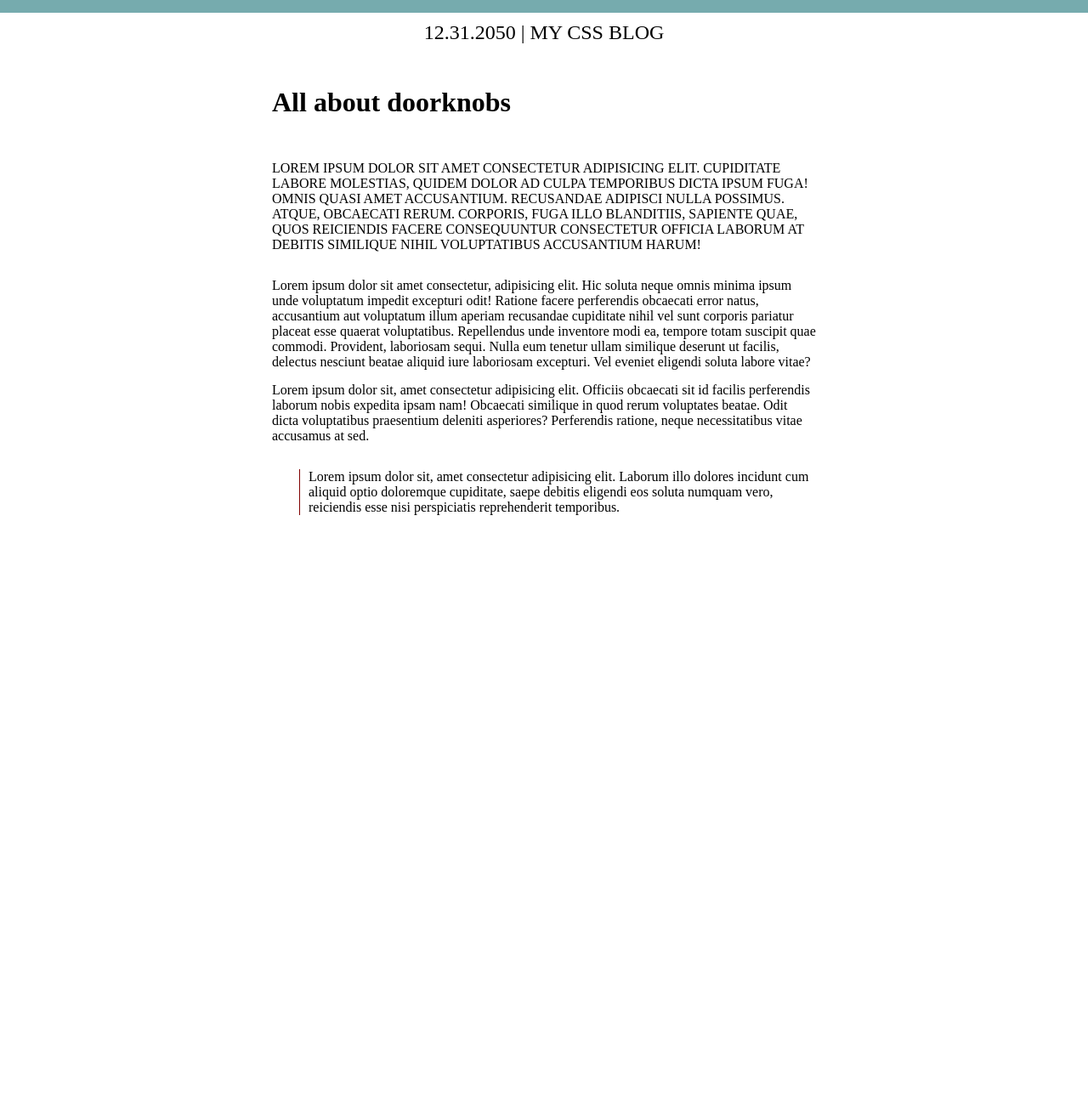
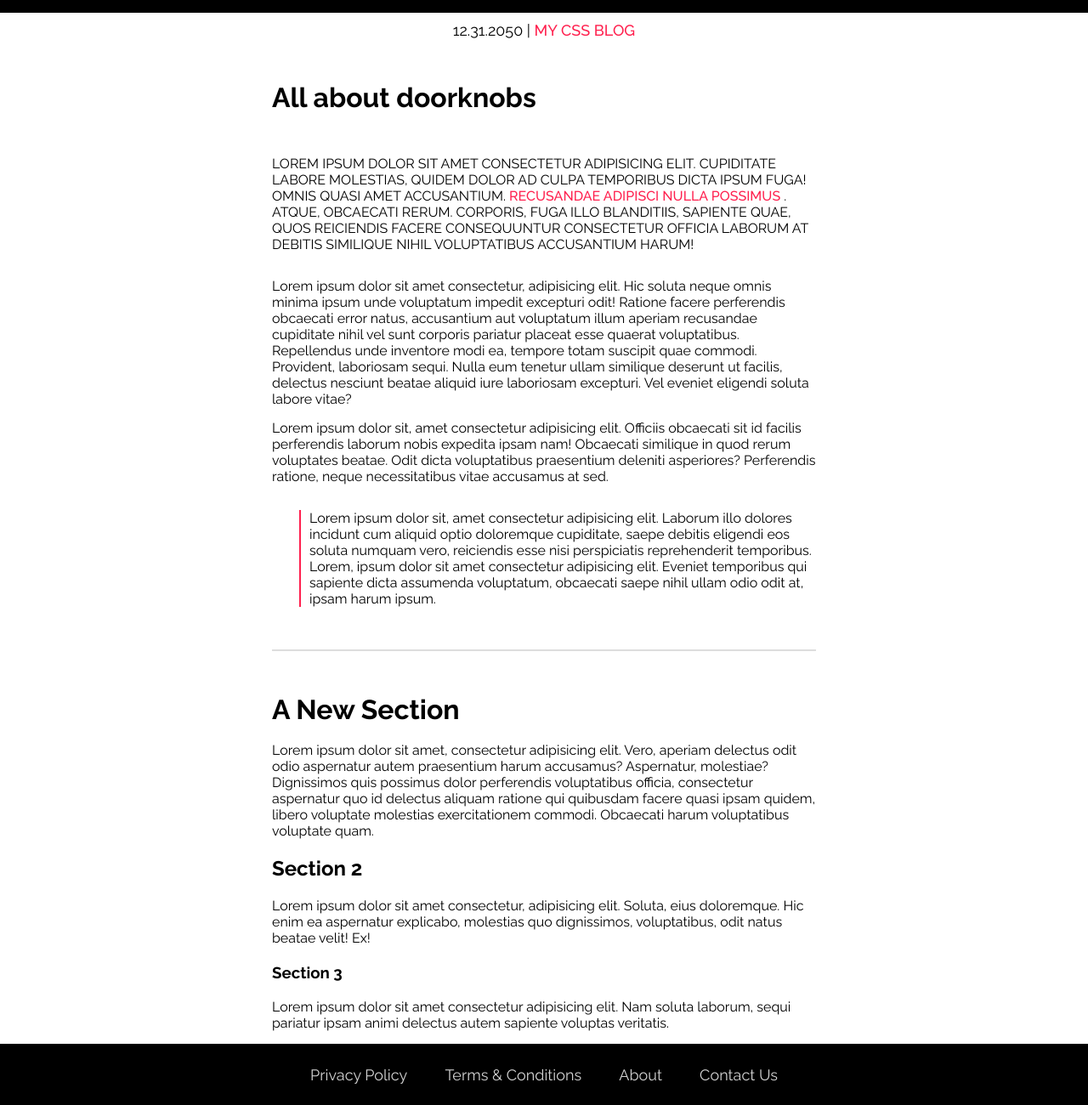
Before and after one commit to flushthemoney/TOP-Learning, a plain HTML site: page index.html in a window 1280 px wide. Shown: the part 785-2085 px from the top of the page at 85% size. Before the commit the page ends 1421 px from the top, so only its background shows below. Drawn offline with Linux system fonts and the light colour scheme.

Commit message:
Blog project completed
Signed-off-by: flushthemoney <skaviraj562@gmail.com>

```diff
--- a/index.html
+++ b/index.html
@@ -3,21 +3,32 @@
   <head>
     <meta charset="UTF-8" />
     <meta name="viewport" content="width=device-width, initial-scale=1.0" />
-    <title>Document</title>
+    <title>Doorknobs</title>
     <link rel="stylesheet" href="style.css" />
   </head>
   <body>
-    <header>Blog</header>
+    <header>
+      <div class="title">
+        <h1>Doorknobs</h1>
+        <p>
+          A cunning contraption of wrought iron, a sentinel of the oaken portal.
+          With but a twist of the hand, it grants passage to secrets held
+          within, or unveils treasures yet unseen. Though cold and unyielding,
+          it holds the key to both solace and surprise.
+        </p>
+      </div>
+    </header>
     <main>
       <h2 class="smallheader">12.31.2050 | <span>MY CSS BLOG</span></h2>
       <h1 id="introtitle">All about doorknobs</h1>
       <p id="introp">
         Lorem ipsum dolor sit amet consectetur adipisicing elit. Cupiditate
         labore molestias, quidem dolor ad culpa temporibus dicta ipsum fuga!
-        Omnis quasi amet accusantium. Recusandae adipisci nulla possimus. Atque,
-        obcaecati rerum. Corporis, fuga illo blanditiis, sapiente quae, quos
-        reiciendis facere consequuntur consectetur officia laborum at debitis
-        similique nihil voluptatibus accusantium harum!
+        Omnis quasi amet accusantium.
+        <span>Recusandae adipisci nulla possimus</span> . Atque, obcaecati
+        rerum. Corporis, fuga illo blanditiis, sapiente quae, quos reiciendis
+        facere consequuntur consectetur officia laborum at debitis similique
+        nihil voluptatibus accusantium harum!
       </p>
       <p class="generalcontent">
         Lorem ipsum dolor sit amet consectetur, adipisicing elit. Hic soluta
@@ -41,8 +52,43 @@
         Lorem ipsum dolor sit, amet consectetur adipisicing elit. Laborum illo
         dolores incidunt cum aliquid optio doloremque cupiditate, saepe debitis
         eligendi eos soluta numquam vero, reiciendis esse nisi perspiciatis
-        reprehenderit temporibus.
+        reprehenderit temporibus. Lorem, ipsum dolor sit amet consectetur
+        adipisicing elit. Eveniet temporibus qui sapiente dicta assumenda
+        voluptatum, obcaecati saepe nihil ullam odio odit at, ipsam harum ipsum.
+      </p>
+      <hr class="linebreaks" />
+      <h1>A New Section</h1>
+      <p class="generalcontent">
+        Lorem ipsum dolor sit amet, consectetur adipisicing elit. Vero, aperiam
+        delectus odit odio aspernatur autem praesentium harum accusamus?
+        Aspernatur, molestiae? Dignissimos quis possimus dolor perferendis
+        voluptatibus officia, consectetur aspernatur quo id delectus aliquam
+        ratione qui quibusdam facere quasi ipsam quidem, libero voluptate
+        molestias exercitationem commodi. Obcaecati harum voluptatibus voluptate
+        quam.
+      </p>
+      <h2>Section 2</h2>
+      <p class="generalcontent">
+        Lorem ipsum dolor sit amet consectetur, adipisicing elit. Soluta, eius
+        doloremque. Hic enim ea aspernatur explicabo, molestias quo dignissimos,
+        voluptatibus, odit natus beatae velit! Ex!
+      </p>
+      <h3>Section 3</h3>
+      <p class="generalcontent">
+        Lorem ipsum dolor sit amet consectetur adipisicing elit. Nam soluta
+        laborum, sequi pariatur ipsam animi delectus autem sapiente voluptas
+        veritatis.
       </p>
     </main>
+    <footer>
+      <nav>
+        <ul>
+          <li>Privacy Policy</li>
+          <li>Terms & Conditions</li>
+          <li>About</li>
+          <li>Contact Us</li>
+        </ul>
+      </nav>
+    </footer>
   </body>
 </html>
--- a/style.css
+++ b/style.css
@@ -1,10 +1,15 @@
+@import url("https://fonts.googleapis.com/css2?family=Raleway:ital,wght@0,100..900;1,100..900&display=swap");
+
 * {
   margin: 0;
   box-sizing: border-box;
 }
 
+body {
+  font-family: "Raleway";
+}
 header {
-  background-color: #76abae;
+  background-color: #000000;
   height: 100vh;
   color: #eeeeee;
 }
@@ -17,6 +22,7 @@ main {
   text-align: center;
   margin: 10px 0;
   font-weight: normal;
+  font-size: large;
 }
 
 #introtitle {
@@ -30,10 +36,73 @@ main {
 
 .generalcontent {
   margin: 15px 0;
+  font-weight: 400;
 }
 
 .quote {
   margin: 30px 0 30px 5%;
-  border-left: solid 1px maroon;
+  border-left: solid 2px #ff204e;
   padding-left: 10px;
 }
+
+.linebreaks {
+  display: block;
+  height: 2px;
+  border: none;
+  background-color: #dddddd;
+  margin: 50px 0;
+}
+
+span {
+  color: #ff204e;
+  font-weight: 500;
+}
+
+h1,
+h2,
+h3 {
+  margin: 20px 0;
+}
+
+footer {
+  background-color: #000000;
+}
+nav li {
+  list-style: none;
+  display: inline;
+  color: rgb(211, 211, 211);
+  padding: 0 20px;
+  font-size: large;
+}
+
+nav ul {
+  text-align: center;
+  padding: 2% 0;
+}
+
+nav li:hover {
+  color: white;
+  cursor: pointer;
+}
+
+header {
+  display: flex;
+  justify-content: center;
+  flex-direction: column;
+  align-items: center;
+}
+
+.title {
+  margin: 25%;
+  text-align: center;
+}
+
+header h1 {
+  font-weight: 400;
+  font-size: 150px;
+}
+
+header p {
+  font-weight: 300;
+  font-size: 20px;
+}
```
